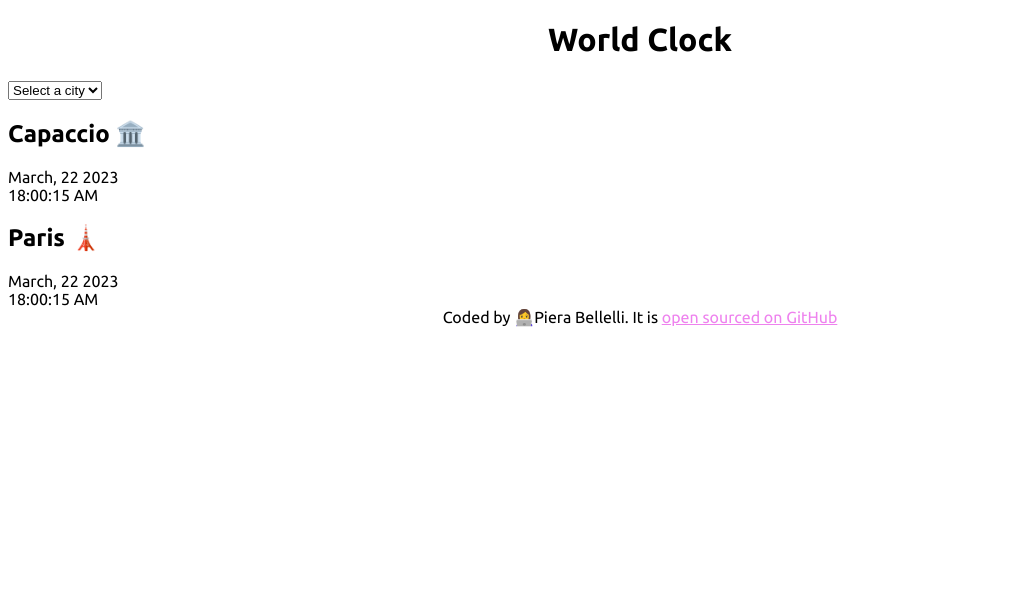
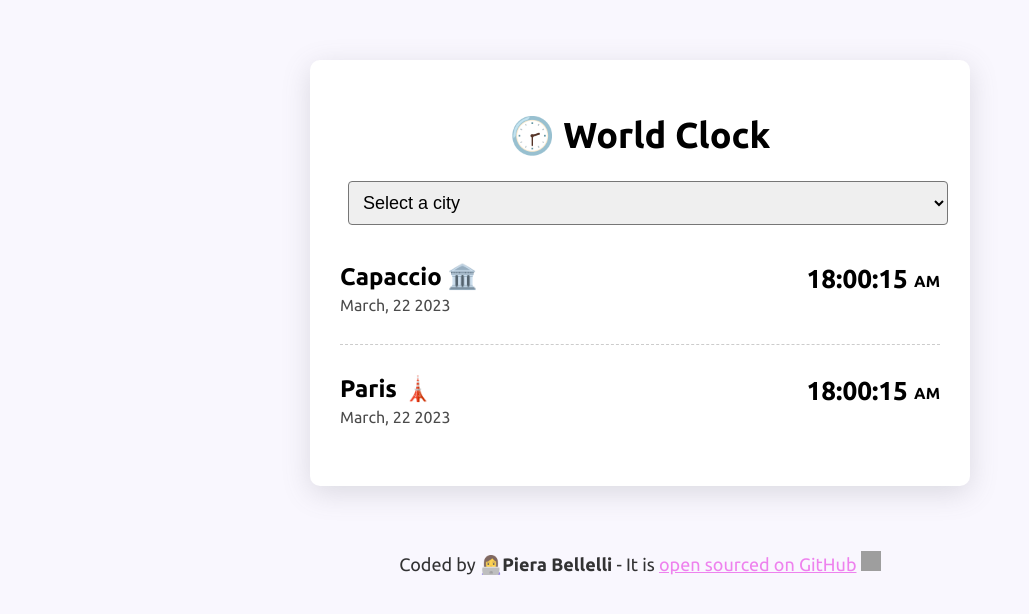
Before and after one commit to pierabellelli/World-Clock, a plain HTML site: page index.html in a window 1280 px wide. Shown: the whole page, without its empty margins (0-1029 px from the left). Drawn offline with nearby package versions, Linux system fonts and the light colour scheme; grey boxes are pictures that could not be loaded.

Commit message:
updating CSS

```diff
--- a/index.html
+++ b/index.html
@@ -23,7 +23,7 @@
   </head>
   <body>
     <div class="container">
-      <h1>World Clock</h1>
+      <h1>🕝 World Clock</h1>
       <select name="" id="">
         <option value="">Select a city</option>
         <option value="">Rome</option>
@@ -32,26 +32,35 @@
         <option value="">Tokyo</option>
       </select>
       <div class="city">
-        <h2>Capaccio 🏛️</h2>
-        <div class="date">March, 22 2023</div>
-        <div class="time">18:00:15 AM</div>
+        <div>
+          <h2>Capaccio 🏛️</h2>
+          <div class="date">March, 22 2023</div>
+        </div>
+        <div class="time">18:00:15 <small>AM</small></div>
       </div>
       <div class="city">
-        <h2>Paris 🗼</h2>
-        <div class="date">March, 22 2023</div>
-        <div class="time">18:00:15 AM</div>
+        <div>
+          <h2>Paris 🗼</h2>
+          <div class="date">March, 22 2023</div>
+        </div>
+        <div class="time">18:00:15 <small>AM</small></div>
       </div>
     </div>
     <footer>
       Coded by
       <span class="name"
-        >👩‍💻Piera Bellelli. It is
+        ><strong>👩‍💻Piera Bellelli</strong> - It is
         <a
           id="git"
           href="https://github.com/pierabellelli/World-Clock"
           target="_blank"
           >open sourced on GitHub</a
         >
+        <img
+          class="git-logo"
+          src="https://github.githubassets.com/images/modules/logos_page/GitHub-Mark.png"
+          alt="GitHUb"
+        />
       </span>
     </footer>
   </body>
--- a/src/style.css
+++ b/src/style.css
@@ -1,12 +1,62 @@
 body {
   font-family: "Ubuntu", sans-serif;
+  background-color: #f9f7fe;
+}
+h1 {
+  text-align: center;
+  font-size: 36px;
+}
+h2 {
+  margin: 0 0 5px;
+}
+select {
+  display: block;
+  width: 100%;
+  padding: 10px;
+  border-radius: 4px;
+  font-size: 18px;
+  margin: 8px;
 }
 
-h1 {
-  text-align: center;
-}
 footer {
   text-align: center;
+  font-size: 18px;
+  color: rgba(0, 0, 0, 0.8);
+}
+.container {
+  max-width: 600px;
+  margin: 60px auto;
+  background-color: #fff;
+  padding: 30px;
+
+  box-shadow: 0px 7px 29px 0px rgba(100, 100, 111, 0.2);
+  border-radius: 10px;
+}
+.city {
+  display: flex;
+  justify-content: space-between;
+  border-bottom: 1px dashed rgba(0, 0, 0, 0.2);
+  padding: 30px 0;
+}
+.city:last-child {
+  border: none;
+}
+.date {
+  opacity: 0.7;
+}
+.time {
+  font-size: 26px;
+  font-weight: bold;
+}
+.time small {
+  font-size: 16px;
+  line-height: 36px;
+  vertical-align: middle;
+}
+.git-logo {
+  width: 20px;
+  height: 20px;
+  margin-top: 5px;
 }
 #git {
   color: violet;
```
